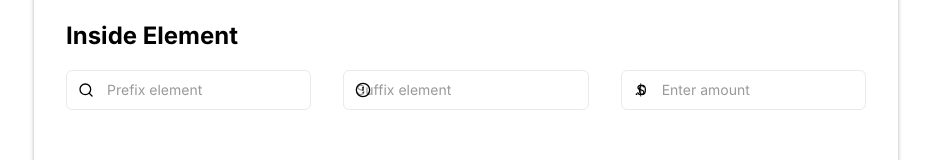
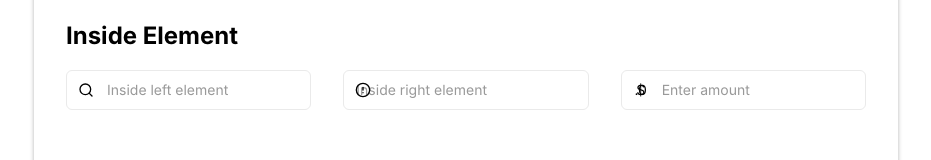
Before and after one commit to bohdev95/react-raw-ui, a React app: page / in a window 1280 px wide. Shown: the part 4066-4226 px from the top of the page, without its empty margins (174-1105 px from the left). Built offline with nearby package versions, Linux system fonts and the light colour scheme.

Commit message:
refactor(InputGroup): change the component name

```diff
--- a/components/Input/InputElement.tsx
+++ b/components/Input/InputElement.tsx
@@ -15,8 +15,8 @@ type NativeInputElementProps = Omit<
 
 type InputElementProps = BaseInputElementProps & NativeInputElementProps;
 
-type InputPrefixProps = Omit<InputElementProps, "placement">;
-type InputSuffixProps = Omit<InputElementProps, "placement">;
+type InputLeftElementProps = Omit<InputElementProps, "placement">;
+type InputRightElementProps = Omit<InputElementProps, "placement">;
 
 const InputElement: FC<PropsWithChildren<InputElementProps>> = ({
   placement = "left",
@@ -50,20 +50,20 @@ const InputElement: FC<PropsWithChildren<InputElementProps>> = ({
   );
 };
 
-export const InputPrefix: FC<InputPrefixProps> = ({
+export const InputLeftElement: FC<InputLeftElementProps> = ({
   className = "",
   ...resetProps
 }) => {
-  const classes = classNames("raw-input-prefix-element", className);
+  const classes = classNames("raw-input-left-element", className);
 
   return <InputElement className={classes} placement="left" {...resetProps} />;
 };
 
-export const InputSuffix: FC<InputSuffixProps> = ({
+export const InputRightElement: FC<InputRightElementProps> = ({
   className = "",
   ...resetProps
 }) => {
-  const classes = classNames("raw-input-suffix-element", className);
+  const classes = classNames("raw-input-right-element", className);
 
   return <InputElement className={classes} placement="right" {...resetProps} />;
 };
--- a/components/InputGroup/InputGroup.tsx
+++ b/components/InputGroup/InputGroup.tsx
@@ -9,7 +9,7 @@ import classNames from "classnames";
 import { InputGroupConfig, InputGroupProps } from "./InputGroup.types";
 import { InputGroupContext } from "./input-group-context";
 import Input from "../Input/Input";
-import { InputPrefix, InputSuffix } from "../Input/InputElement";
+import { InputLeftElement, InputRightElement } from "../Input/InputElement";
 import { getValidChildren } from "../utils/common";
 import { useInputStyles } from "../Input/Input.styles";
 
@@ -29,12 +29,12 @@ const getInputStyles = ({
   };
   const styles = [
     {
-      type: InputPrefix,
+      type: InputLeftElement,
       property: "paddingLeft",
       value: height,
     },
     {
-      type: InputSuffix,
+      type: InputRightElement,
       property: "paddingRight",
       value: height,
     },
--- a/components/index.ts
+++ b/components/index.ts
@@ -5,5 +5,5 @@ export { default as Button } from './Button';
 export { default as Loading } from './Loading';
 export { default as ButtonGroup } from './ButtonGroup';
 export { default as Input } from './Input/Input';
-export { InputPrefix, InputSuffix } from './Input/InputElement';
+export { InputLeftElement, InputRightElement } from './Input/InputElement';
 export { default as InputGroup } from './InputGroup';
--- a/src/App.tsx
+++ b/src/App.tsx
@@ -1,6 +1,6 @@
 import React, { FC, PropsWithChildren, ChangeEvent, useState } from "react";
 import { Search, AlertCircle } from "react-feather";
-import { Button, Loading, ButtonGroup, Input, InputGroup, InputPrefix, InputSuffix } from "../components";
+import { Button, Loading, ButtonGroup, Input, InputGroup, InputLeftElement, InputRightElement } from "../components";
 
 const Container: FC<PropsWithChildren<{ title: string }>> = ({
   title,
@@ -356,21 +356,21 @@ function App() {
         <Wrapper title="Inside Element">
           <Unit layout="row">
             <InputGroup>
-              <InputPrefix>
+              <InputLeftElement>
                 <Search size={16} />
-              </InputPrefix>
-              <Input placeholder="Prefix element" />
+              </InputLeftElement>
+              <Input placeholder="Inside left element" />
             </InputGroup>
             <InputGroup>
-              <Input placeholder="Suffix element" />
-              <InputSuffix>
+              <Input placeholder="Inside right element" />
+              <InputRightElement>
                 <AlertCircle size={16} />
-              </InputSuffix>
+              </InputRightElement>
             </InputGroup>
             <InputGroup>
-              <InputPrefix>$</InputPrefix>
+              <InputLeftElement>$</InputLeftElement>
               <Input placeholder="Enter amount" />
-              <InputSuffix>.0</InputSuffix>
+              <InputRightElement>.0</InputRightElement>
             </InputGroup>
           </Unit>
         </Wrapper>
```
Also changed, not shown: components/Input/index.ts (+5 -5 lines).
